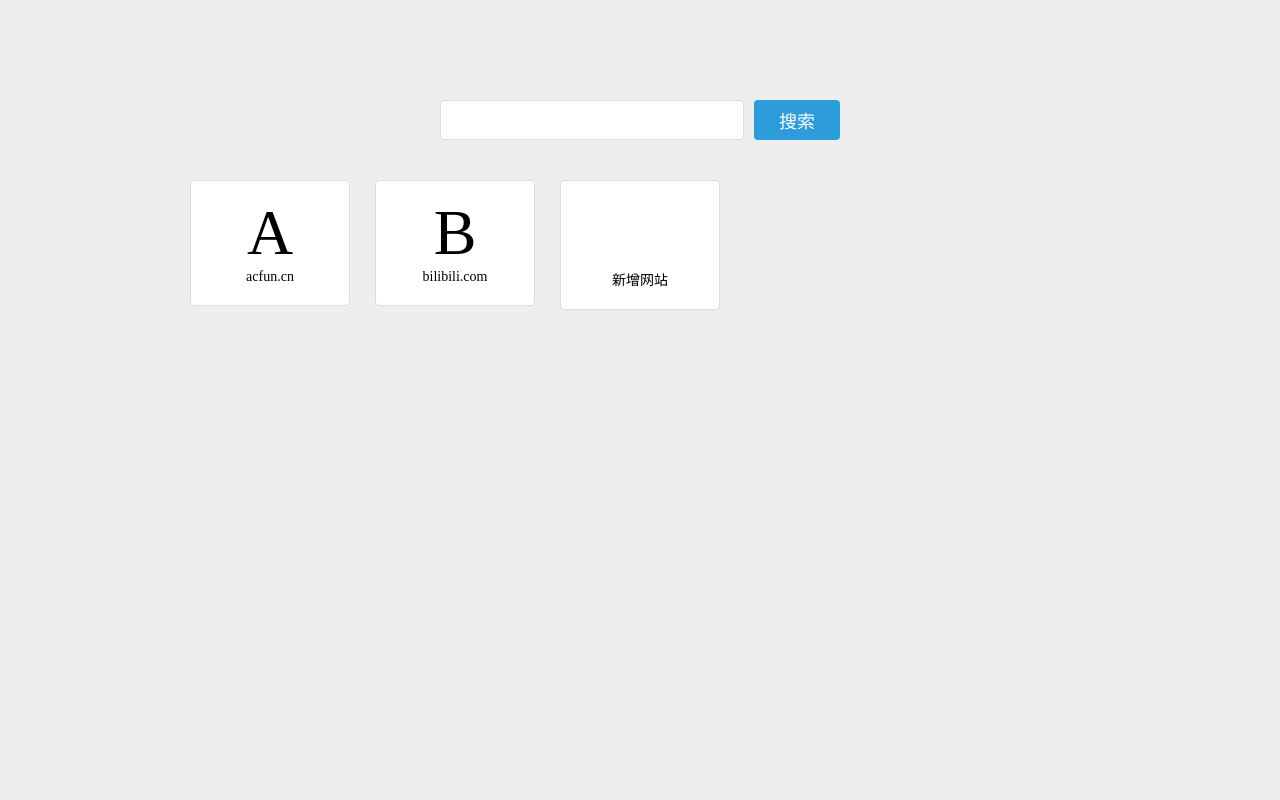
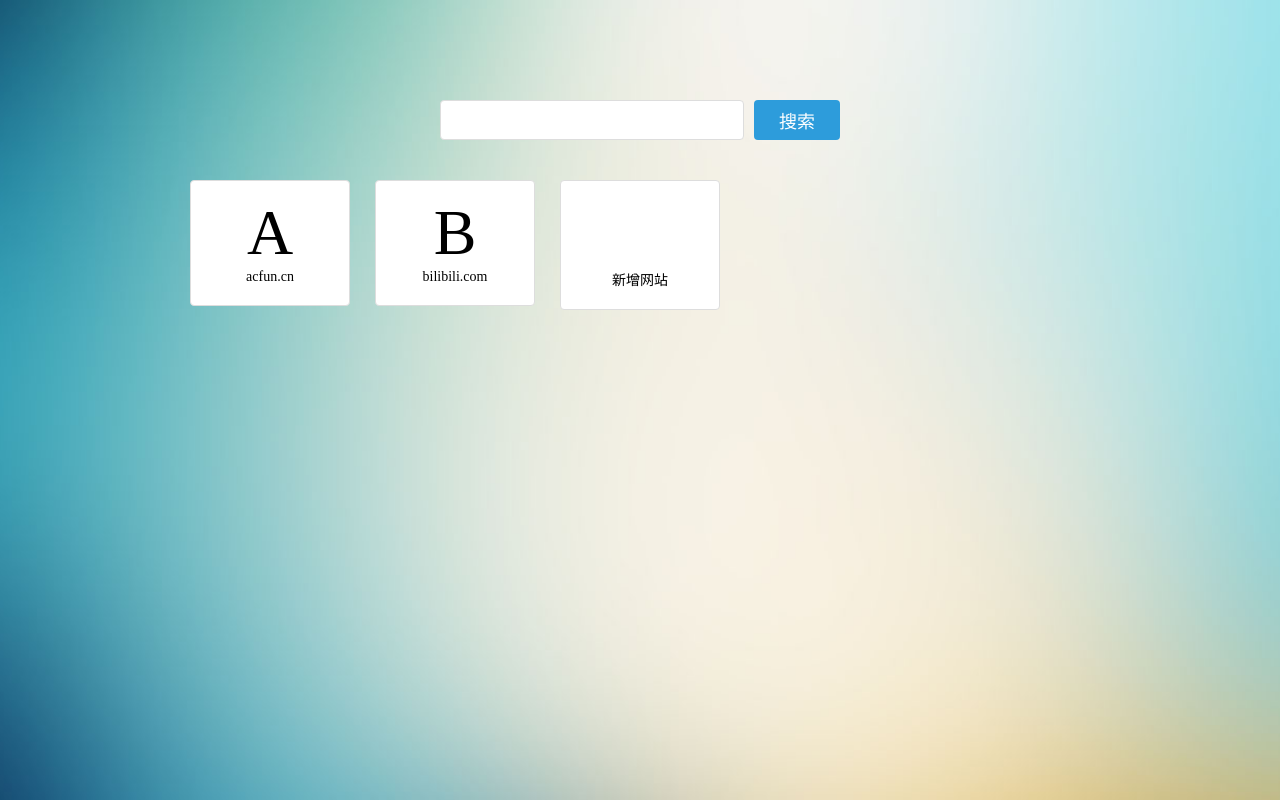
Before and after one commit to GeekyGuang/nav-1, a website: page src/index.html in a window 1280 px wide. Drawn offline with nearby package versions, Linux system fonts and the light colour scheme.

Commit message:
add background

```diff
--- a/src/index.html
+++ b/src/index.html
@@ -18,6 +18,7 @@
     <link rel="stylesheet" href="style.css" />
   </head>
   <body>
+      <div class="wrapper">
         <header class="globalHeader">
             <form method="get" action="https://www.baidu.com/s" class="searchFrom" target="_blank" >
                 <input name="wd" type="text" />
@@ -39,6 +40,10 @@
             </li>
           </ul>
         </main>
+
+      </div>
+
+
     <script src="//at.alicdn.com/t/font_2019428_52lxswzfeto.js"></script>
     <script src="https://cdn.bootcdn.net/ajax/libs/jquery/3.5.1/jquery.min.js"></script>
     <script src="main.js"></script>
--- a/src/style.css
+++ b/src/style.css
@@ -8,8 +8,15 @@ img{max-width: 100%;max-height:100%;}
 
 /* style */
 /* 给body加背景色，浏览器会自动给整个页面添加 */
-body {background: #eee;}
+body {
+    background: #eee url(./images/bg.jpg) no-repeat center center;
+    background-size: cover;  /* 填充 */
+    height: 100vh;
+}
 
+.wrapper {
+    overflow:hidden;
+}
 
 .globalHeader {
     margin:20px;
```
Also changed, not shown: dist/bg.37f7edb7.jpg (added), dist/index.html, src/images/bg.jpg (added), 4 other files. Lines whose indentation alone changed are shown as unchanged.
